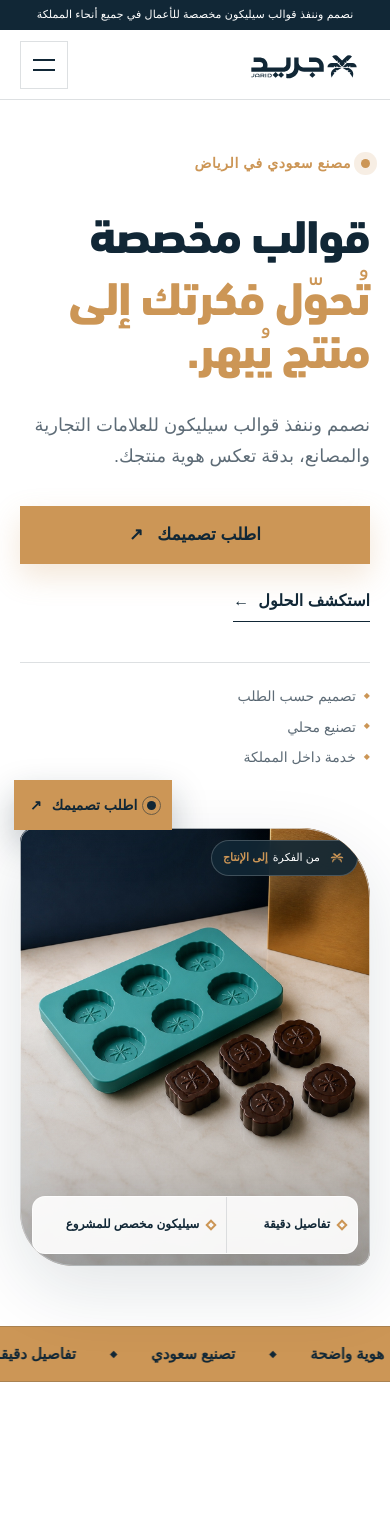
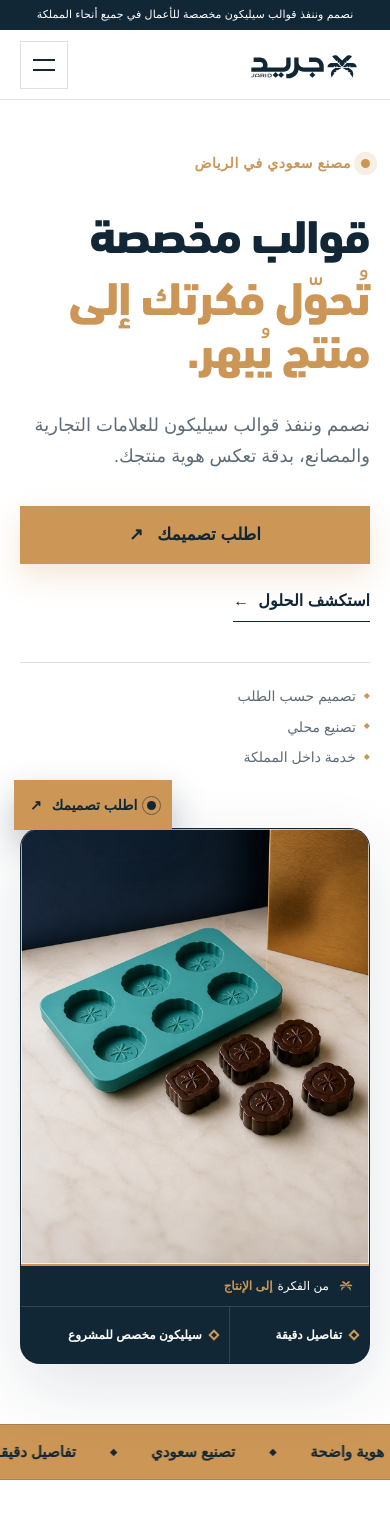
Before and after one commit to xnabilessam/jarid, a Next.js app: page / in a window 390 px wide. Shown: the top 1518 px of the page. Built offline with nearby package versions, Linux system fonts and the light colour scheme; a web font is replaced by a local one.

Commit message:
Separate hero badges from photo frame

```diff
--- a/app/globals.css
+++ b/app/globals.css
@@ -352,32 +352,37 @@ a {
   min-width: 0;
 }
 
-.hero-image-wrap {
+.hero-media-card {
+  overflow: hidden;
+  border: 1px solid rgba(17, 39, 54, 0.12);
+  border-radius: 28px;
+  background: var(--navy);
+  box-shadow: var(--shadow);
+}
+
+.hero-photo {
   position: relative;
-  aspect-ratio: 1.24 / 1;
+  aspect-ratio: 3 / 2;
   overflow: hidden;
   isolation: isolate;
-  border-radius: 24px 150px 24px 120px;
   background: var(--sand);
-  box-shadow: var(--shadow);
-}
-
-.hero-image-wrap::before {
+}
+
+.hero-photo::before {
   content: "";
   position: absolute;
   z-index: 1;
   inset: 0;
   border: 1px solid rgba(255, 255, 255, 0.7);
-  border-radius: inherit;
   pointer-events: none;
 }
 
-.hero-image-wrap::after {
+.hero-photo::after {
   content: "";
   position: absolute;
   z-index: 2;
   inset: 0;
-  background: linear-gradient(180deg, rgba(17, 39, 54, 0.08), transparent 34%, rgba(17, 39, 54, 0.2));
+  background: linear-gradient(180deg, rgba(17, 39, 54, 0.06), transparent 38%);
   pointer-events: none;
 }
 
@@ -396,28 +401,28 @@ a {
   transition: transform 900ms cubic-bezier(.2,.75,.2,1);
 }
 
-.hero-image-wrap:hover .hero-picture img {
+.hero-photo:hover .hero-picture img {
   transform: scale(1.035);
 }
 
+.hero-info-strip {
+  min-height: 78px;
+  border-top: 2px solid var(--gold);
+  display: grid;
+  grid-template-columns: auto minmax(0, 1fr);
+  align-items: stretch;
+}
+
 .hero-stage-badge {
-  position: absolute;
-  z-index: 3;
-  top: 22px;
-  right: 22px;
-  max-width: calc(100% - 44px);
-  padding: 10px 14px;
-  border: 1px solid rgba(255, 255, 255, 0.2);
-  border-radius: 999px;
+  min-width: 172px;
+  padding: 15px 20px;
+  border-left: 1px solid rgba(255, 255, 255, 0.14);
   color: var(--white);
-  background: rgba(17, 39, 54, 0.9);
-  box-shadow: 0 14px 34px rgba(17, 39, 54, 0.24);
-  backdrop-filter: blur(12px);
   display: flex;
   align-items: center;
   gap: 10px;
   font-size: 13px;
-  line-height: 1.2;
+  line-height: 1.25;
 }
 
 .hero-stage-badge img {
@@ -427,51 +432,38 @@ a {
 }
 
 .hero-stage-badge span {
-  display: flex;
-  align-items: baseline;
-  gap: 5px;
+  display: block;
   white-space: nowrap;
 }
 
 .hero-stage-badge strong {
+  display: block;
   color: var(--gold);
   font-size: inherit;
 }
 
 .hero-facts {
-  position: absolute;
-  z-index: 3;
-  right: 22px;
-  left: 28px;
-  bottom: 22px;
-  max-width: 590px;
   margin: 0;
   padding: 0;
-  border: 1px solid rgba(255, 255, 255, 0.72);
-  border-radius: 16px;
-  color: var(--navy);
-  background: rgba(255, 255, 255, 0.9);
-  box-shadow: 0 18px 48px rgba(17, 39, 54, 0.18);
-  backdrop-filter: blur(16px);
+  color: var(--white);
   display: grid;
   grid-template-columns: minmax(0, 0.82fr) minmax(0, 1.18fr);
   list-style: none;
-  overflow: hidden;
 }
 
 .hero-facts li {
   min-width: 0;
-  min-height: 62px;
-  padding: 13px 16px;
+  min-height: 76px;
+  padding: 15px 18px;
   display: flex;
   align-items: center;
   gap: 10px;
-  font-size: 14px;
+  font-size: 13px;
   line-height: 1.35;
 }
 
 .hero-facts li + li {
-  border-right: 1px solid rgba(17, 39, 54, 0.12);
+  border-right: 1px solid rgba(255, 255, 255, 0.14);
 }
 
 .hero-facts strong {
@@ -1862,8 +1854,8 @@ a {
     margin-top: 20px;
   }
 
-  .hero-image-wrap {
-    border-radius: 16px 100px 16px 100px;
+  .hero-media-card {
+    border-radius: 24px;
   }
 
   .about-grid,
@@ -1987,22 +1979,30 @@ a {
     gap: 8px;
   }
 
-  .hero-image-wrap {
+  .hero-media-card {
+    border-radius: 20px;
+  }
+
+  .hero-photo {
     aspect-ratio: 4 / 5;
-    border-radius: 14px 70px 14px 54px;
   }
 
   .hero-picture img {
     object-position: center;
   }
 
+  .hero-info-strip {
+    min-height: 0;
+    grid-template-columns: 1fr;
+  }
+
   .hero-stage-badge {
-    top: 12px;
-    right: 12px;
-    max-width: calc(100% - 24px);
-    padding: 8px 11px;
+    min-width: 0;
+    padding: 11px 14px;
+    border-left: 0;
+    border-bottom: 1px solid rgba(255, 255, 255, 0.14);
     gap: 8px;
-    font-size: 11px;
+    font-size: 12px;
   }
 
   .hero-stage-badge img {
@@ -2010,12 +2010,17 @@ a {
     height: 18px;
   }
 
+  .hero-stage-badge span {
+    display: flex;
+    align-items: baseline;
+    gap: 5px;
+  }
+
+  .hero-stage-badge strong {
+    display: inline;
+  }
+
   .hero-facts {
-    right: 12px;
-    left: 12px;
-    bottom: 12px;
-    max-width: none;
-    border-radius: 13px;
     grid-template-columns: minmax(0, 0.8fr) minmax(0, 1.2fr);
   }
 
--- a/app/page.tsx
+++ b/app/page.tsx
@@ -97,7 +97,8 @@ export default function Home() {
         </div>
 
         <div className="hero-visual hero-enter hero-enter-image">
-          <div className="hero-image-wrap">
+          <div className="hero-media-card">
+            <div className="hero-photo">
               <picture className="hero-picture">
                 <source
                   media="(max-width: 600px)"
@@ -111,7 +112,9 @@ export default function Home() {
                   fetchPriority="high"
                 />
               </picture>
+            </div>
 
+            <div className="hero-info-strip">
               <div className="hero-stage-badge" aria-label="من الفكرة إلى الإنتاج">
                 <img src="/brand/jarid-icon-gold.svg" alt="" />
                 <span>من الفكرة <strong>إلى الإنتاج</strong></span>
@@ -127,6 +130,7 @@ export default function Home() {
                   <strong>سيليكون مخصص للمشروع</strong>
                 </li>
               </ul>
+            </div>
           </div>
         </div>
       </section>
```
Also changed, not shown: 1 other file (tests, documents, lock files or other folders). Lines whose indentation alone changed are shown as unchanged.
